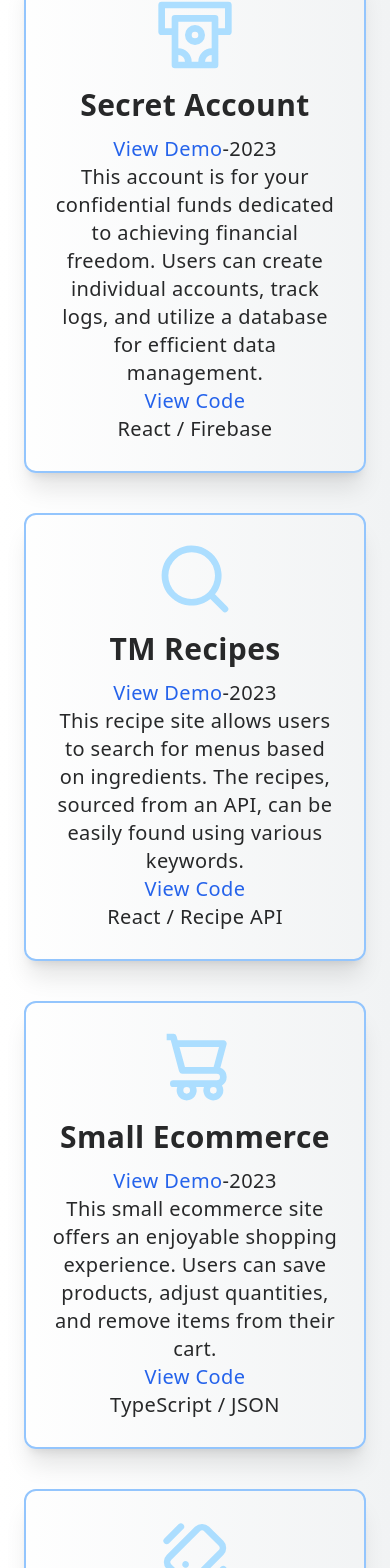
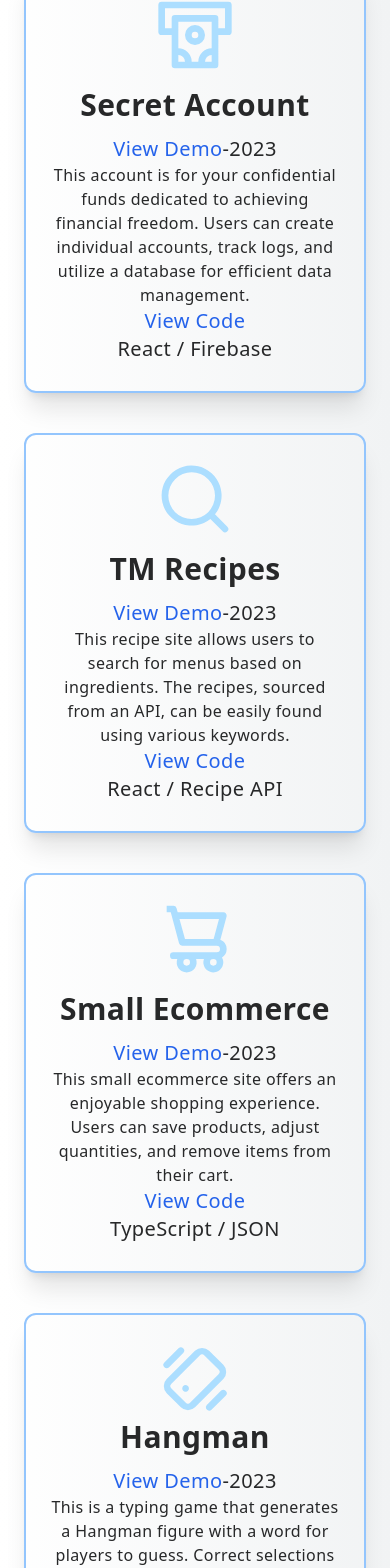
Before and after one commit to Tomoyuki3001/portfolio-website-tomoyuki-fujii, a Next.js app: page / in a window 390 px wide. Shown: the part 3246-4814 px from the top of the page. Built offline with nearby package versions, Linux system fonts and the light colour scheme.

Commit message:
Modified the mobile design

```diff
--- a/components/Projects.jsx
+++ b/components/Projects.jsx
@@ -34,7 +34,7 @@ const Projects = () => {
                 </a>
                 -2023
               </p>
-              <p className="text-xl">
+              <p className="sm:text-sm md:text-xl">
                 This account is for your confidential funds dedicated to
                 achieving financial freedom. Users can create individual
                 accounts, track logs, and utilize a database for efficient data
@@ -68,7 +68,7 @@ const Projects = () => {
                 </a>
                 -2023
               </p>
-              <p className="text-xl">
+              <p className="sm:text-sm md:text-xl">
                 This recipe site allows users to search for menus based on
                 ingredients. The recipes, sourced from an API, can be easily
                 found using various keywords.
@@ -101,7 +101,7 @@ const Projects = () => {
                 </a>
                 -2023
               </p>
-              <p className="text-xl">
+              <p className="sm:text-sm md:text-xl">
                 This small ecommerce site offers an enjoyable shopping
                 experience. Users can save products, adjust quantities, and
                 remove items from their cart.
@@ -132,7 +132,7 @@ const Projects = () => {
                 </a>
                 -2023
               </p>
-              <p className="text-xl">
+              <p className="sm:text-sm md:text-xl">
                 This is a typing game that generates a Hangman figure with a
                 word for players to guess. Correct selections keep the letters
                 in place.
@@ -163,7 +163,7 @@ const Projects = () => {
                 </a>
                 -2023
               </p>
-              <p className="text-xl">
+              <p className="sm:text-sm md:text-xl">
                 This is a revamped version of a simple to-do list originally
                 built using HTML, CSS, and JS. The update includes modern
                 programming languages and an improved database structure.
@@ -196,7 +196,7 @@ const Projects = () => {
                 </a>
                 -2023
               </p>
-              <p className="text-xl">
+              <p className="sm:text-sm md:text-xl">
                 This modern weather app prioritizes user-friendly simplicity
                 with general functionality, avoiding unnecessary complexities
                 for ease of use.
```
